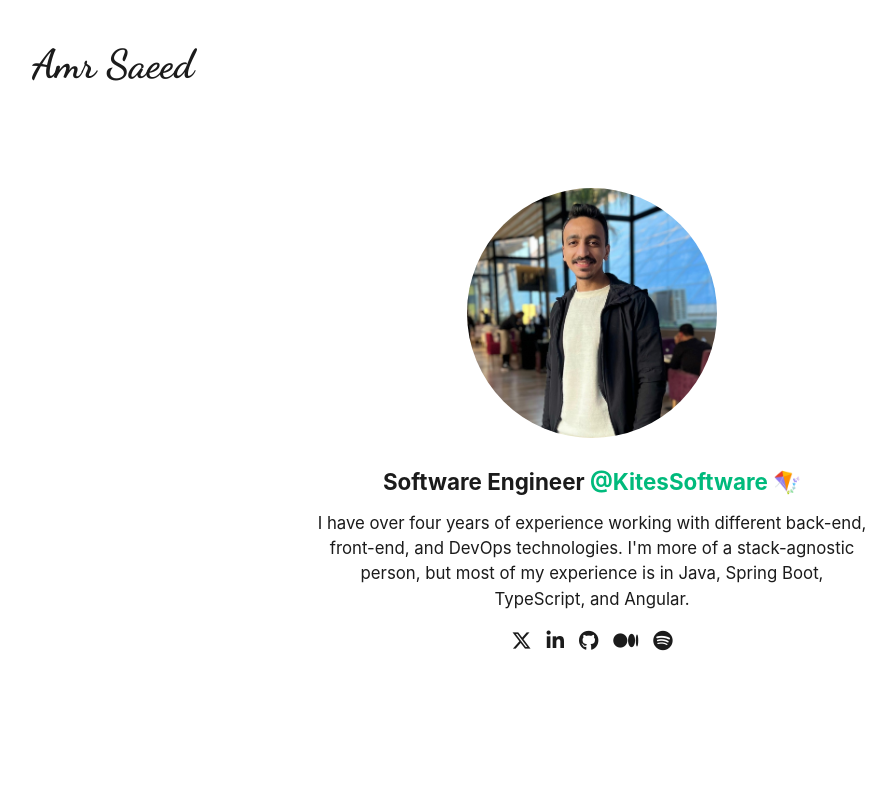
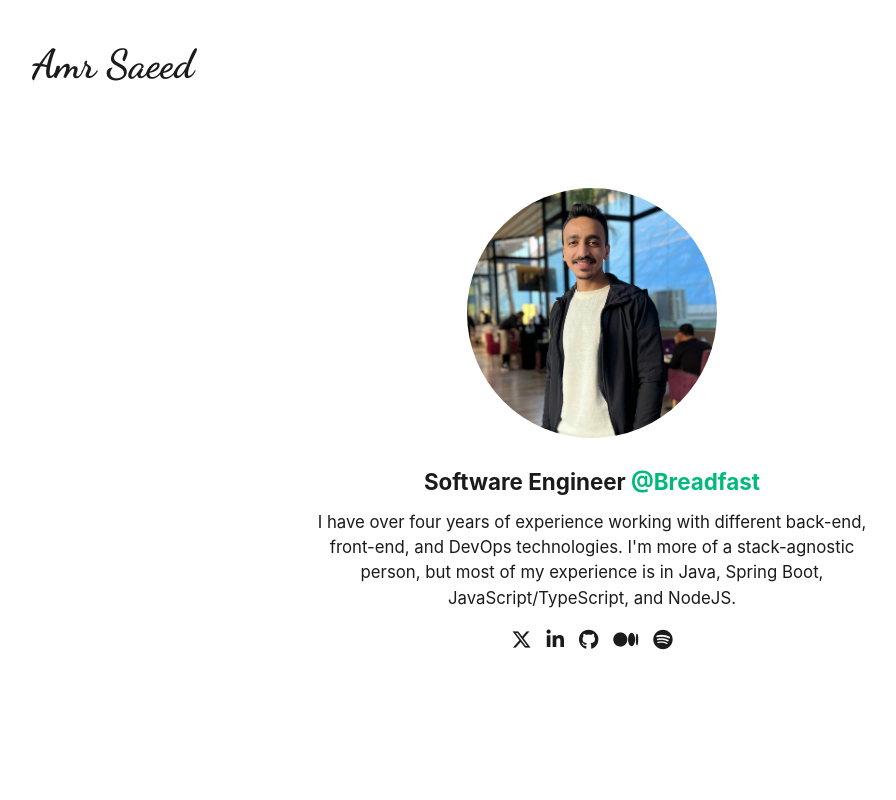
Before and after one commit to amrsaeedhosny/amrsaeedhosny.github.io, a plain HTML site: page index.html in a window 1280 px wide. Shown: the top 800 px of the page, without its empty margins (48-944 px from the left). Drawn offline with Linux system fonts and the light colour scheme; a script that the page names is missing; a web font is replaced by a local one.

Commit message:
Update work in index.html

```diff
--- a/index.html
+++ b/index.html
@@ -22,12 +22,12 @@
     </header>
     <div id="profile">
         <img src="images/amrsaeed.jpeg">
-        <h2 id="title">Software Engineer <a href="https://www.linkedin.com/company/kites-software/mycompany/"
-                target="_blank">@KitesSoftware</a> 🪁
+        <h2 id="title">Software Engineer <a href="https://www.breadfast.com"
+                target="_blank">@Breadfast</a>
         </h2>
         <p id="bio">I have over four years of experience working with different back-end, front-end, and DevOps
             technologies. I'm more of a stack-agnostic person, but most of my experience is in Java, Spring Boot,
-            TypeScript, and Angular.</p>
+            JavaScript/TypeScript, and NodeJS.</p>
         <div id="social">
             <a href="https://x.com/amrsaeedhosny" target="_blank" title="X"><i class="fa-brands fa-x-twitter"></i></a>
             <a href="https://linkedin.com/in/amrsaeedhosny" target="_blank" title="LinkedIn"><i
```
